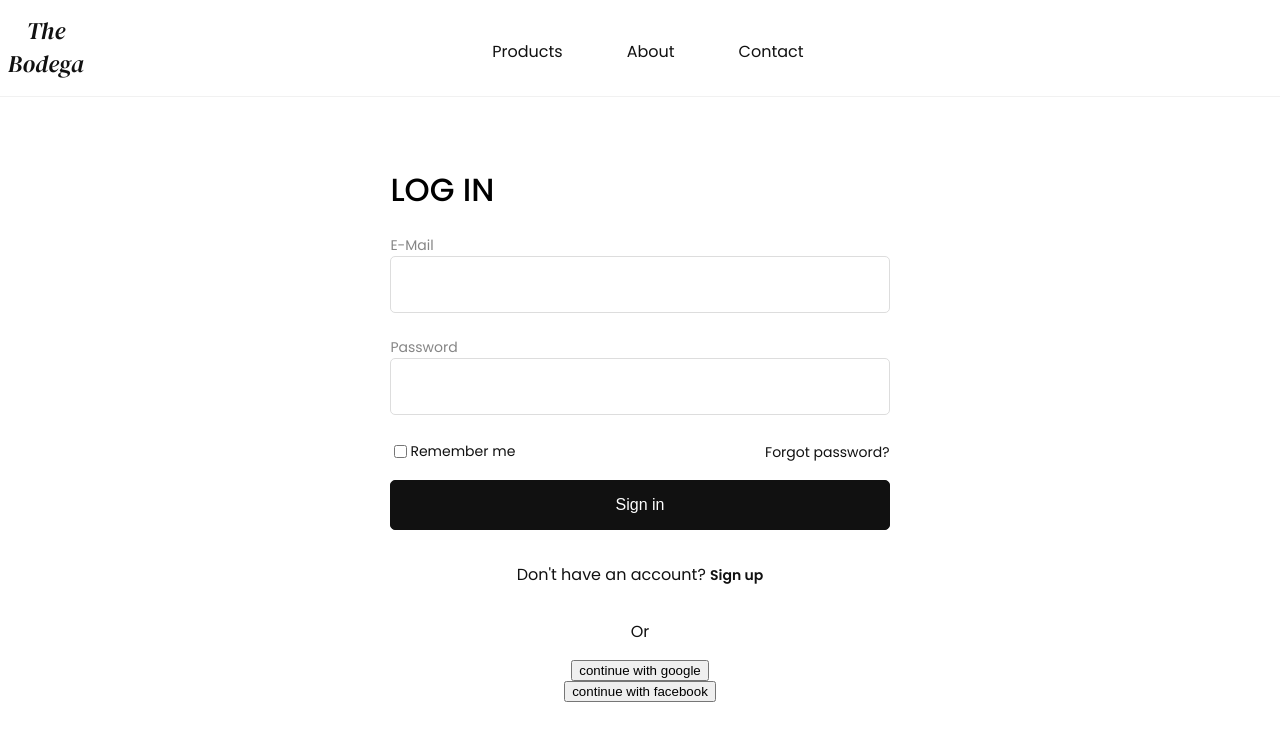
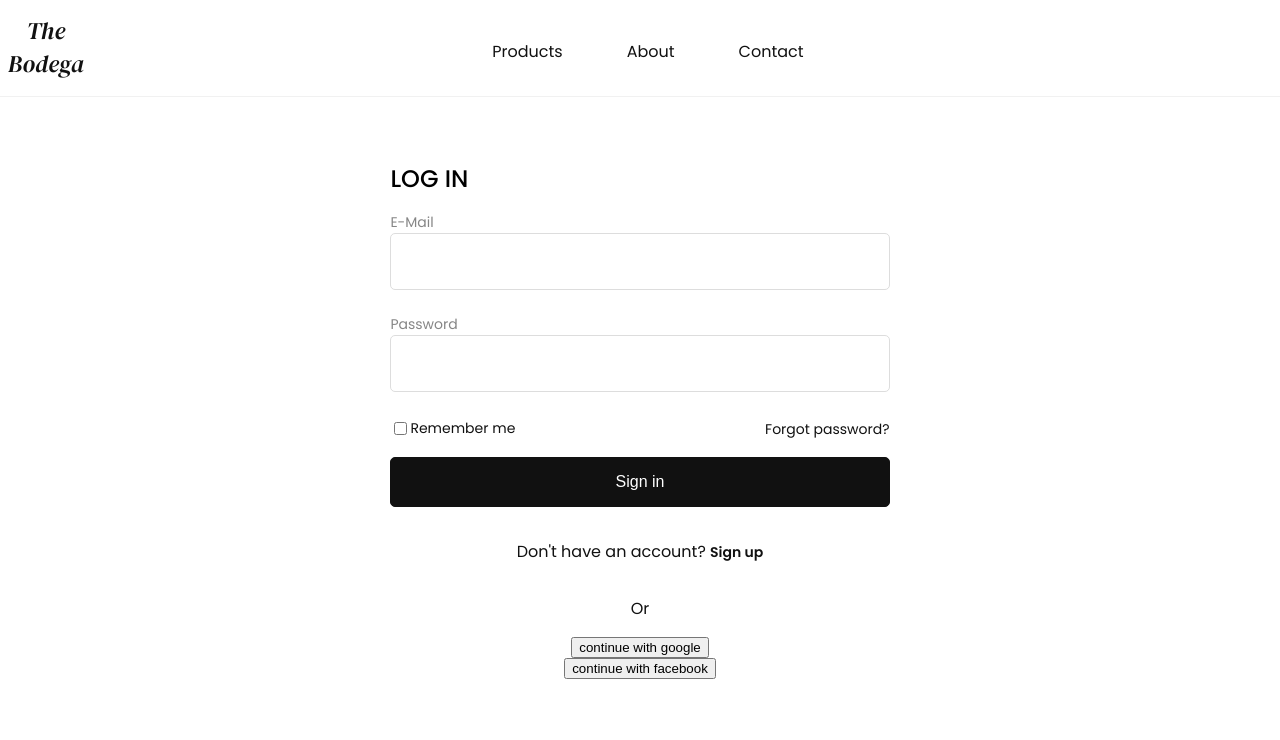
Before and after one commit to teresafranxman97/the-bodega, a React (Create React App) app: page /login in a window 1280 px wide. Shown: the top 740 px of the page. Built offline with nearby package versions, Linux system fonts and the light colour scheme; some icons are missing.

Commit message:
Initiated redux store, wrapped app in provider

```diff
--- a/src/index.js
+++ b/src/index.js
@@ -1,16 +1,19 @@
-import React from 'react';
-import ReactDOM from 'react-dom/client';
-import App from './App';
-import reportWebVitals from './reportWebVitals';
+import React from "react";
+import ReactDOM from "react-dom/client";
+import App from "./App";
+import reportWebVitals from "./reportWebVitals";
+import { BrowserRouter as Router } from "react-router-dom";
+import { store } from "./store";
+import { Provider } from "react-redux";
 
-import { BrowserRouter as Router } from 'react-router-dom';
-
-const root = ReactDOM.createRoot(document.getElementById('root'));
+const root = ReactDOM.createRoot(document.getElementById("root"));
 root.render(
 	<React.StrictMode>
-		<Router>
-			<App />
-		</Router>
+		<Provider store={store}>
+			<Router>
+				<App />
+			</Router>
+		</Provider>
 	</React.StrictMode>
 );
 
--- /dev/null
+++ b/src/store.js
@@ -0,0 +1,5 @@
+import { configureStore } from "@reduxjs/toolkit";
+
+export const store = configureStore({
+    reducer: {}
+})
--- a/src/styles/sections/LoginStyles.js
+++ b/src/styles/sections/LoginStyles.js
@@ -14,6 +14,7 @@ const LoginStyles = styled.main`
 		h1 {
 			text-align: left;
 			font-weight: 500;
+			font-size: 24px;
 		}
 	}
 
```
